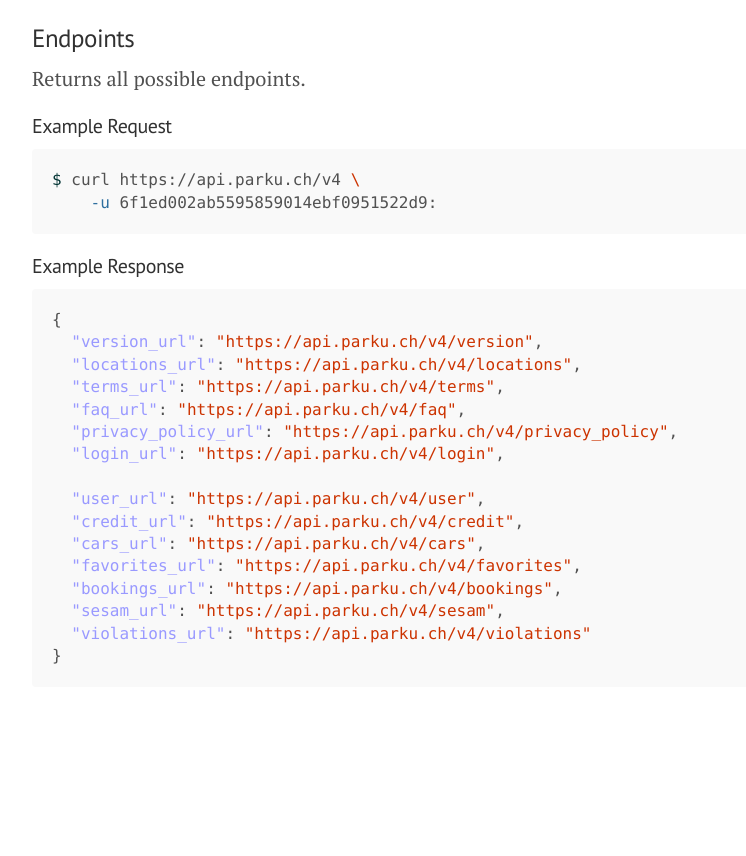
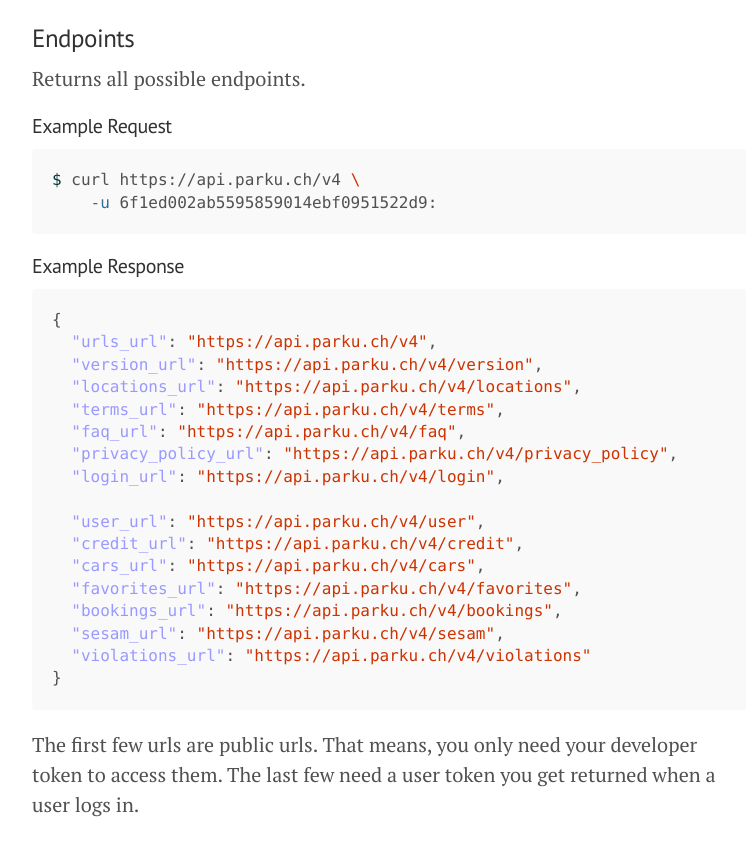
Before and after one commit to parku/docs, a Jekyll site: the page built from api/index.md, in a window 1280 px wide and 900 px high, scrolled down 1645 px. Shown: the top 856 px of the window, without its empty margins (248-994 px from the left). Built offline with Jekyll 4.4.1, drawn with Linux system fonts in a browser that asks for light colours; Markdown is read by kramdown in place of the engine named in the settings; before the commit the page ends 2412 px from its top, so only the background shows below that.

Commit message:
Add a url.

````diff
--- a/api/index.md
+++ b/api/index.md
@@ -64,6 +64,7 @@
 
 ```json
 {
+  "urls_url": "{{ site.parku.api }}",
   "version_url": "{{ site.parku.api }}/version",
   "locations_url": "{{ site.parku.api }}/locations",
   "terms_url": "{{ site.parku.api }}/terms",
@@ -81,6 +82,8 @@
 }
 ```
 
+The first few urls are public urls. That means, you only need your developer token to access them. The last few need a user token you get returned when a user logs in.
+
 
   [REST]: http://en.wikipedia.org/wiki/Representational_State_Transfer
   [JSON]: http://www.json.org/
````
